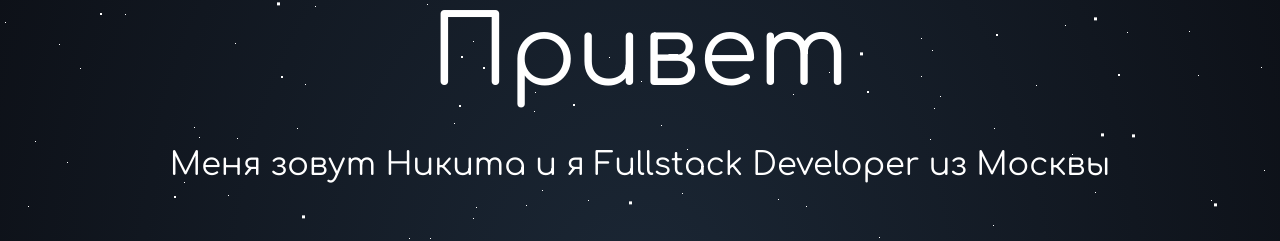
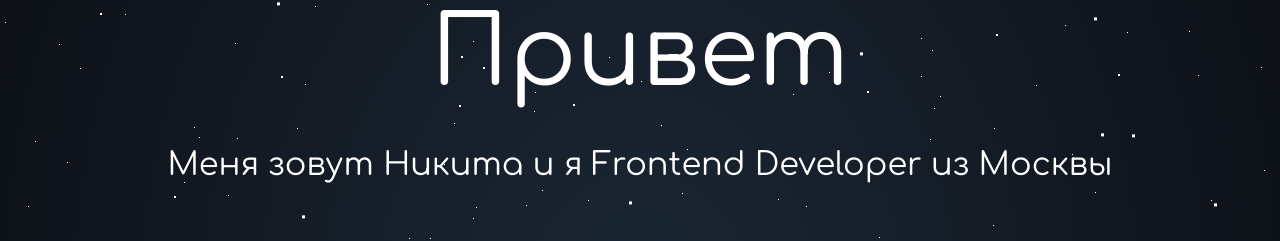
Before and after one commit to atikij/portfolio, a Vue app: page / in a window 1280 px wide. Shown: the part 486-727 px from the top of the page. Built offline with nearby package versions, Linux system fonts and the light colour scheme.

Commit message:
TheWelcome.vue modif

```diff
--- a/src/components/TheWelcome.vue
+++ b/src/components/TheWelcome.vue
@@ -5,7 +5,7 @@
     </div>
     <div class="content">
       <h1>Привет</h1>
-      <p>Меня зовут Никита и я Fullstack Developer из Москвы</p>
+      <p>Меня зовут Никита и я Frontend Developer из Москвы</p>
     </div>
   </div>
 </template>
```
